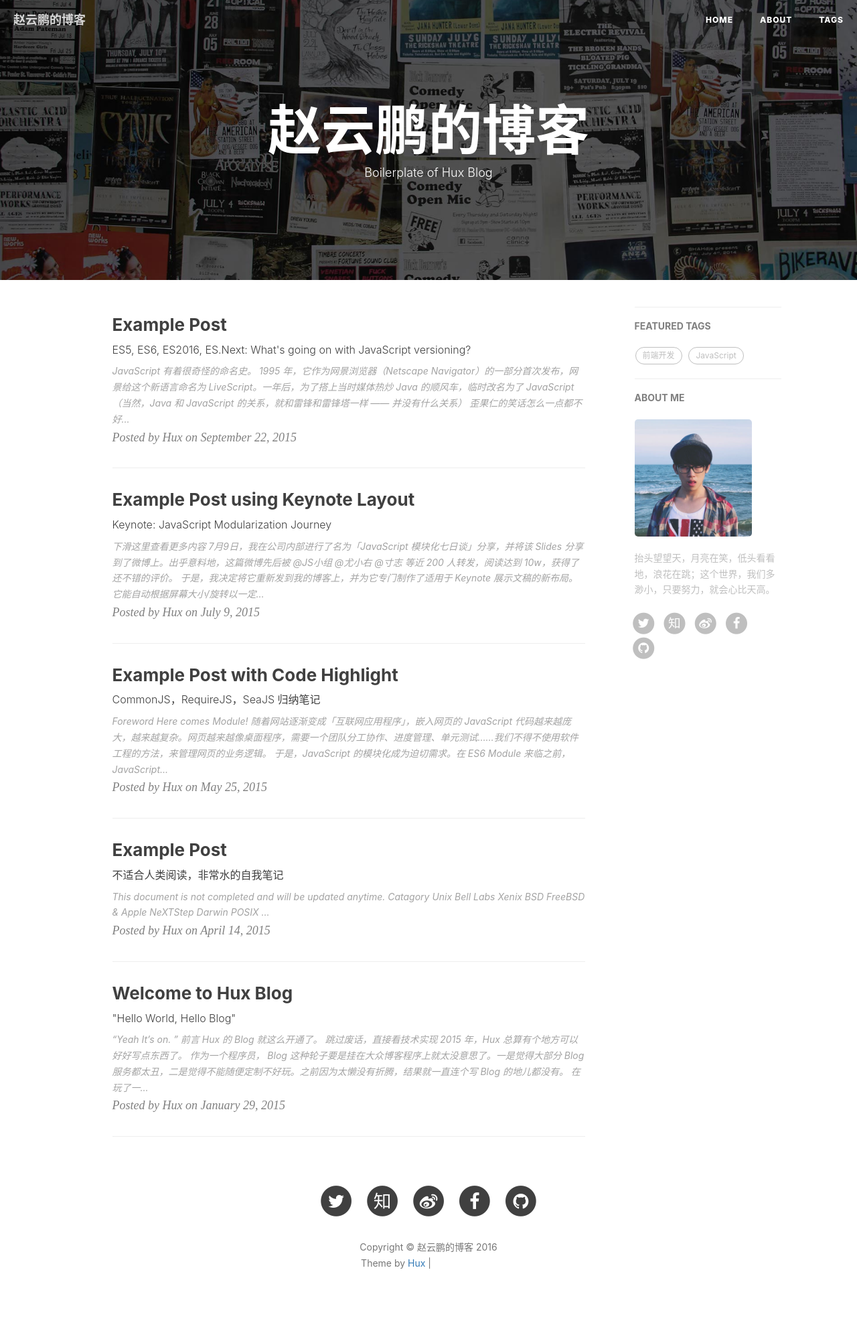
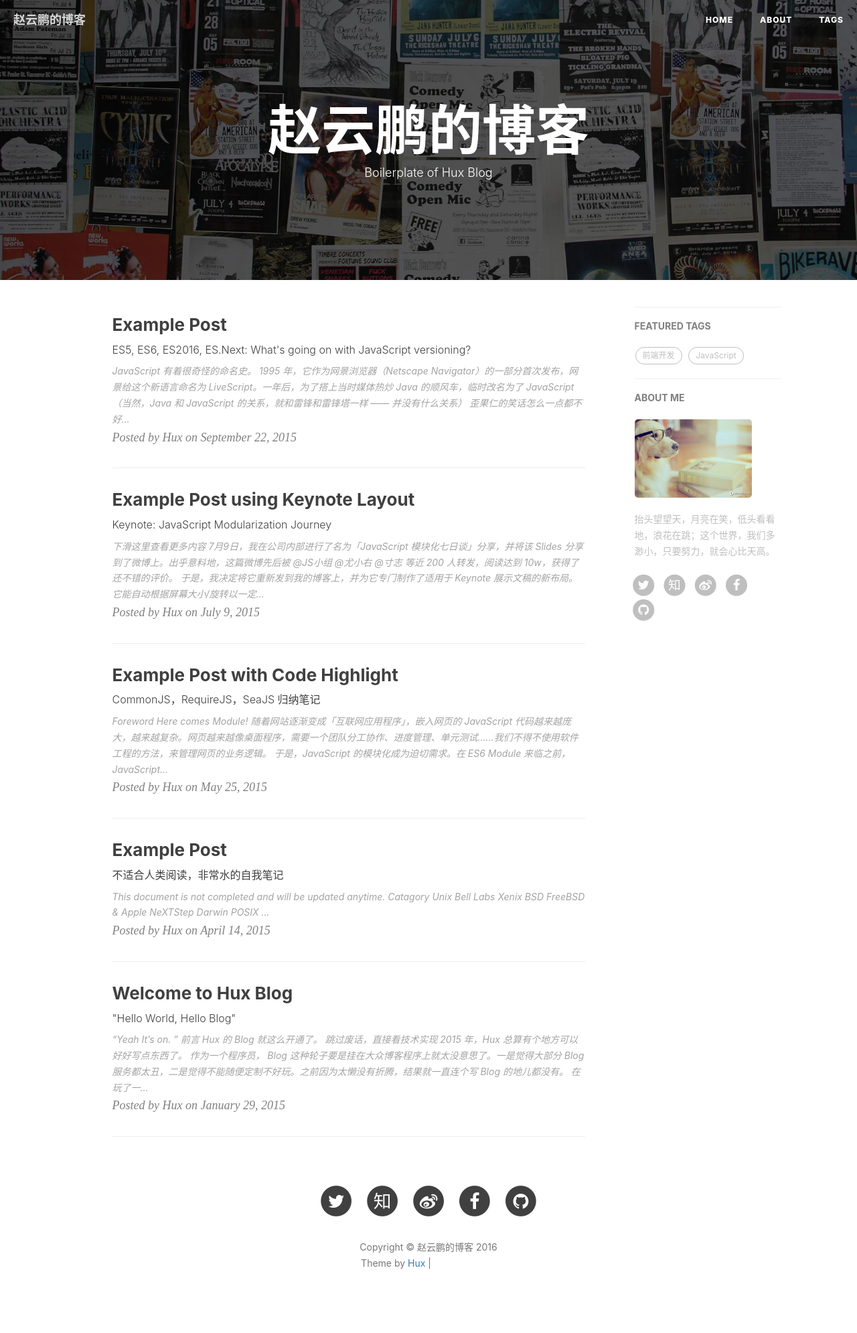
Before and after one commit to SilverBulletZyp/SilverBulletZyp.github.io, a Jekyll site: the page built from index.html, in a window 1280 px wide. Shown: the whole page at 67% size. Built offline with Jekyll 4.4.1, drawn with Linux system fonts in a browser that asks for light colours; nearby versions of some CDN libraries; the list of posts is cut into pages by our own code; comment, search, counter and statistics services are not loaded; grey boxes are pictures that could not be loaded.

Commit message:
稳定版

```diff
--- a/_config.yml
+++ b/_config.yml
@@ -62,7 +62,7 @@
 # Sidebar settings
 sidebar: true                           # whether or not using Sidebar.
 sidebar-about-description: "抬头望望天，月亮在笑，低头看看地，浪花在跳；这个世界，我们多渺小，只要努力，就会心比天高。"
-sidebar-avatar: /img/avatar-hux.jpg      # use absolute URL, seeing it's used in both `/` and `/about/`
+sidebar-avatar: /img/author-zyp.jpg      # use absolute URL, seeing it's used in both `/` and `/about/`
 
 
 
```
Also changed, not shown: img/author-zyp.jpg (added), img/avatar-hux.jpg (deleted), img/favicon.ico.
